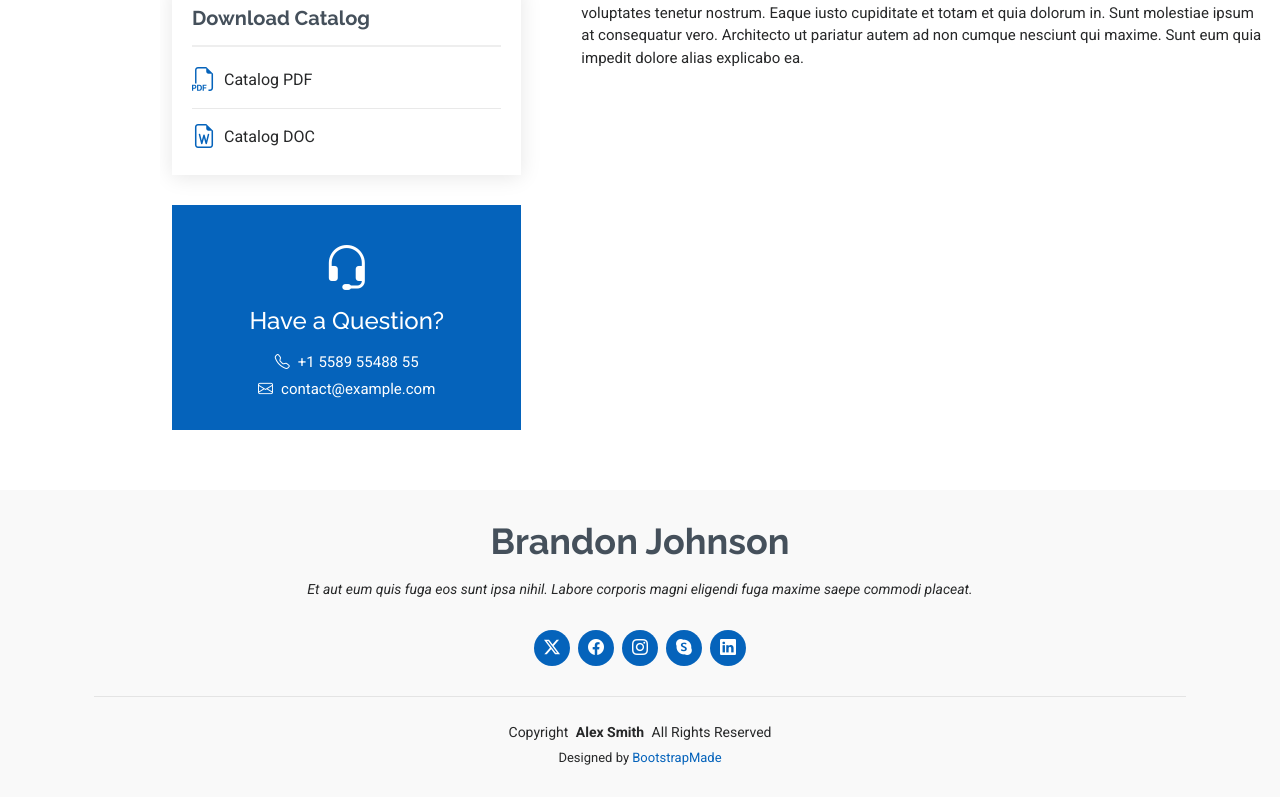
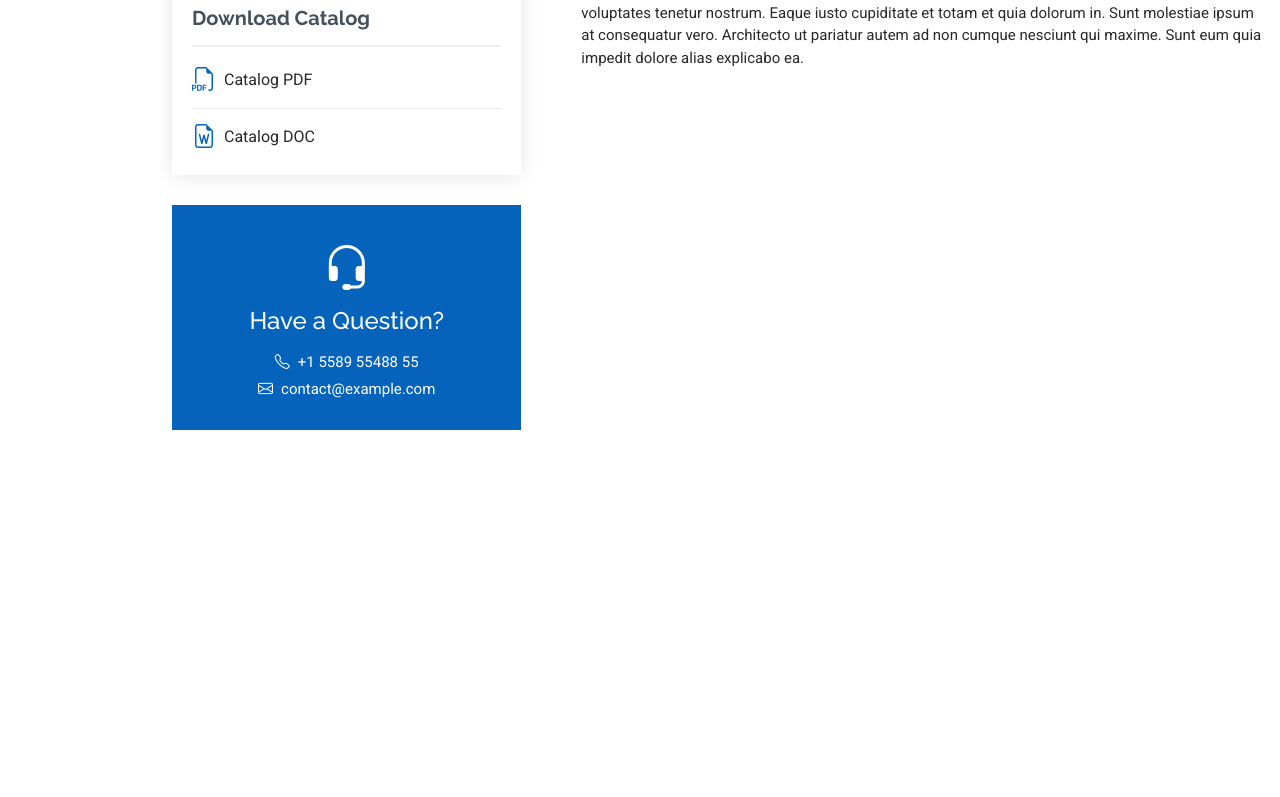
Before and after one commit to Yolyn01/yursdev, a plain HTML site: page service-details.html in a window 1280 px wide. Shown: the part 605-1402 px from the top of the page. After the commit the page ends 1095 px from the top, so only its background shows below. Drawn offline with nearby package versions, Linux system fonts and the light colour scheme.

Commit message:
Update service-details.html

```diff
--- a/service-details.html
+++ b/service-details.html
@@ -4,7 +4,7 @@
 <head>
   <meta charset="utf-8">
   <meta content="width=device-width, initial-scale=1.0" name="viewport">
-  <title>Service Details - MyResume Bootstrap Template</title>
+  <title>yursdev</title>
   <meta content="" name="description">
   <meta content="" name="keywords">
 
@@ -27,13 +27,7 @@
   <!-- Main CSS File -->
   <link href="assets/css/main.css" rel="stylesheet">
 
-  <!-- =======================================================
-  * Template Name: MyResume
-  * Template URL: https://bootstrapmade.com/free-html-bootstrap-template-my-resume/
-  * Updated: Jun 29 2024 with Bootstrap v5.3.3
-  * Author: BootstrapMade.com
-  * License: https://bootstrapmade.com/license/
-  ======================================================== -->
+
 </head>
 
 <body class="service-details-page">
@@ -134,31 +128,7 @@
 
   </main>
 
-  <footer id="footer" class="footer position-relative light-background">
-    <div class="container">
-      <h3 class="sitename">Brandon Johnson</h3>
-      <p>Et aut eum quis fuga eos sunt ipsa nihil. Labore corporis magni eligendi fuga maxime saepe commodi placeat.</p>
-      <div class="social-links d-flex justify-content-center">
-        <a href=""><i class="bi bi-twitter-x"></i></a>
-        <a href=""><i class="bi bi-facebook"></i></a>
-        <a href=""><i class="bi bi-instagram"></i></a>
-        <a href=""><i class="bi bi-skype"></i></a>
-        <a href=""><i class="bi bi-linkedin"></i></a>
-      </div>
-      <div class="container">
-        <div class="copyright">
-          <span>Copyright</span> <strong class="px-1 sitename">Alex Smith</strong> <span>All Rights Reserved</span>
-        </div>
-        <div class="credits">
-          <!-- All the links in the footer should remain intact. -->
-          <!-- You can delete the links only if you've purchased the pro version. -->
-          <!-- Licensing information: https://bootstrapmade.com/license/ -->
-          <!-- Purchase the pro version with working PHP/AJAX contact form: [buy-url] -->
-          Designed by <a href="https://bootstrapmade.com/">BootstrapMade</a>
-        </div>
-      </div>
-    </div>
-  </footer>
+
 
   <!-- Scroll Top -->
   <a href="#" id="scroll-top" class="scroll-top d-flex align-items-center justify-content-center"><i class="bi bi-arrow-up-short"></i></a>
```
